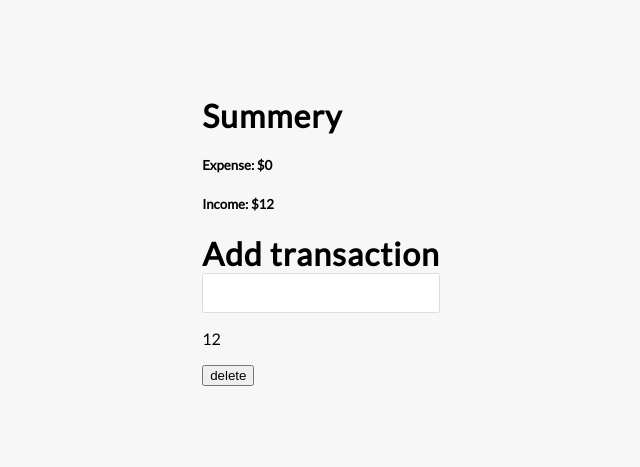
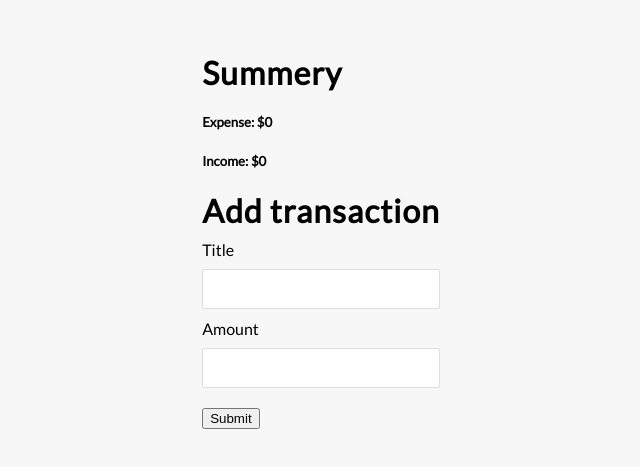
Before and after one commit to mhd-zulqarnain/expense-calculator, a React (Create React App) app: page / in a window 1280 px wide. Shown: the part 159-626 px from the top of the page, without its empty margins (319-959 px from the left). Built offline with nearby package versions, Linux system fonts and the light colour scheme.

Commit message:
fixed sum issue

```diff
--- a/src/components/AddTransactions.js
+++ b/src/components/AddTransactions.js
@@ -4,19 +4,29 @@ import { ExpenseContext } from '../context/TransactionProvider';
 const AddTransactions = () => {
     const { addTransaction } = useContext(ExpenseContext)
     const [transaction, setTransaction] = useState("")
+    const [title, setTitle] = useState("")
 
     const submitTransaction = (e) => {
         e.preventDefault()
-        addTransaction({ id: Date.now(), amount: parseInt(transaction) })
+        addTransaction({ id: Date.now(), amount: parseInt(transaction), title: title })
         setTransaction("")
     }
 
     return <>
         <h1>Add transaction</h1>
         <form onSubmit={submitTransaction}>
+            <label>Title</label>
+            <input type="text"
+                value={title}
+                onChange={(e) => setTitle(e.target.value)} />
+
+            <label>Amount</label>
             <input type="number"
                 value={transaction}
                 onChange={(e) => setTransaction(e.target.value)} />
+            <br />
+            <input type="submit" value="Submit" />
+
         </form>
     </>;
 }
--- a/src/components/Transaction.js
+++ b/src/components/Transaction.js
@@ -6,10 +6,11 @@ const Transaction = ({ transaction }) => {
     const removeTransaction = () => {
         delTransaction(transaction)
     }
+    const sign = (transaction.amount) > 0 ? "" : "-"
     return (
         <div>
-            <p>{transaction.amount}</p>
-            <button onClick={removeTransaction}>delete</button>
+            <br />
+            <b>{transaction.title}</b> {sign}${Math.abs(transaction.amount)} <button onClick={removeTransaction}>delete</button>
         </div>);
 }
 
--- a/src/context/TransactionProvider.js
+++ b/src/context/TransactionProvider.js
@@ -1,7 +1,7 @@
 import React, { useReducer } from 'react';
 import { ACTIONS, reducer } from './AppReducer'
 
-const initState = [{ id: Date.now(), amount: 12 }]
+const initState = []
 export const ExpenseContext = React.createContext(initState)
 
 
```
